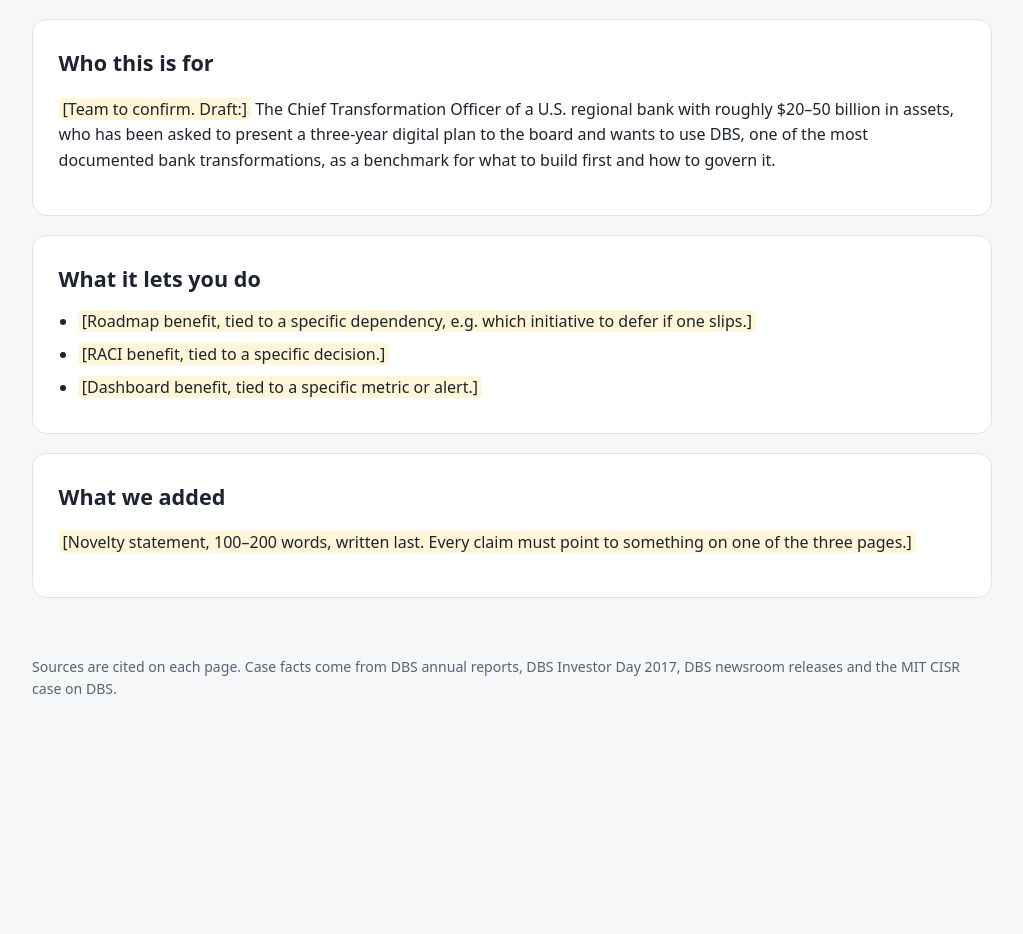
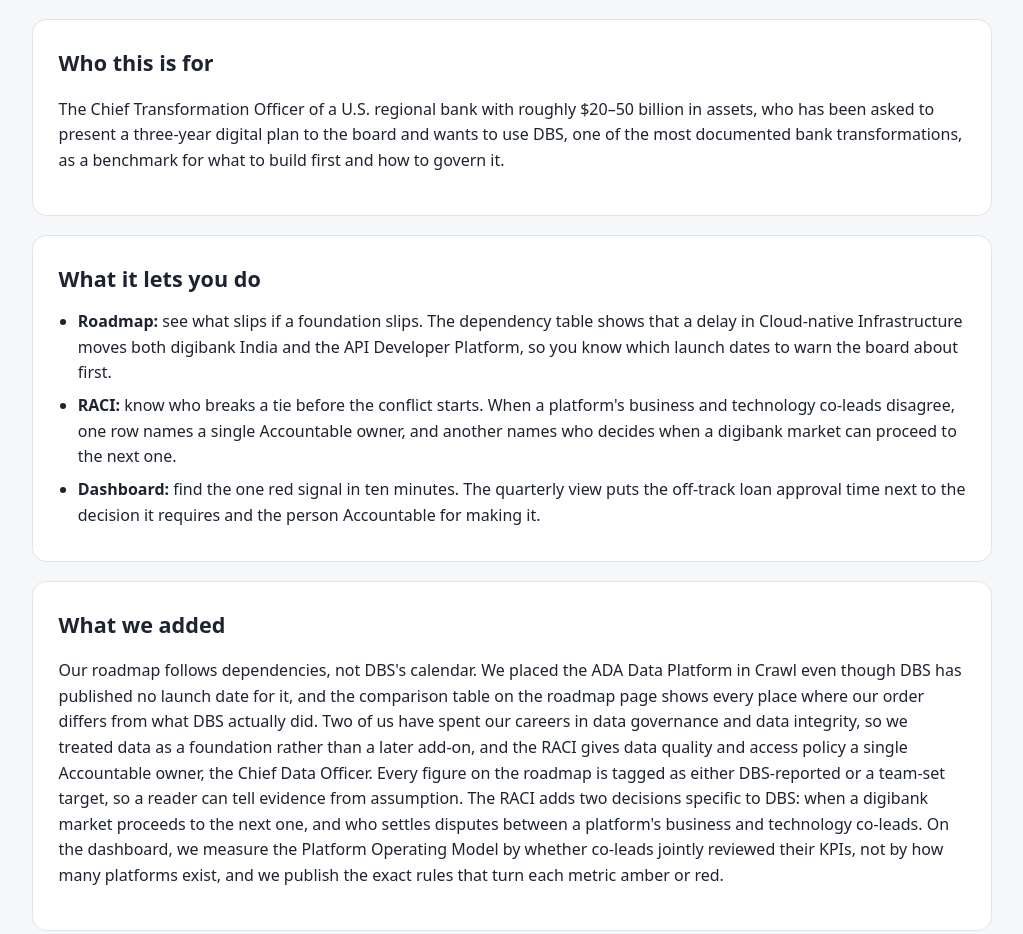
Before and after one commit to psarahb/dbs-transformation-roadmap, a plain HTML site: page index.html in a window 1280 px wide. Shown: the part 1113-2047 px from the top of the page, without its empty margins (128-1151 px from the left). Before the commit the page ends 1868 px from the top, so only its background shows below. Drawn offline with Linux system fonts and the light colour scheme.

Commit message:
Update index.html

```diff
--- a/index.html
+++ b/index.html
@@ -76,21 +76,21 @@ footer{color:var(--muted);font-size:.88rem;padding:1.5rem 0 2.5rem}
 
     <section aria-labelledby="audience-h">
       <h2 id="audience-h">Who this is for</h2>
-      <p><span class="todo">[Team to confirm. Draft:]</span> The Chief Transformation Officer of a U.S. regional bank with roughly $20–50 billion in assets, who has been asked to present a three-year digital plan to the board and wants to use DBS, one of the most documented bank transformations, as a benchmark for what to build first and how to govern it.</p>
+      <p>The Chief Transformation Officer of a U.S. regional bank with roughly $20–50 billion in assets, who has been asked to present a three-year digital plan to the board and wants to use DBS, one of the most documented bank transformations, as a benchmark for what to build first and how to govern it.</p>
     </section>
 
     <section aria-labelledby="benefits-h">
       <h2 id="benefits-h">What it lets you do</h2>
       <ul class="benefits">
-        <li><span class="todo">[Roadmap benefit, tied to a specific dependency, e.g. which initiative to defer if one slips.]</span></li>
-        <li><span class="todo">[RACI benefit, tied to a specific decision.]</span></li>
-        <li><span class="todo">[Dashboard benefit, tied to a specific metric or alert.]</span></li>
+        <li><strong>Roadmap:</strong> see what slips if a foundation slips. The dependency table shows that a delay in Cloud-native Infrastructure moves both digibank India and the API Developer Platform, so you know which launch dates to warn the board about first.</li>
+        <li><strong>RACI:</strong> know who breaks a tie before the conflict starts. When a platform's business and technology co-leads disagree, one row names a single Accountable owner, and another names who decides when a digibank market can proceed to the next one.</li>
+        <li><strong>Dashboard:</strong> find the one red signal in ten minutes. The quarterly view puts the off-track loan approval time next to the decision it requires and the person Accountable for making it.</li>
       </ul>
     </section>
 
     <section aria-labelledby="novelty-h">
       <h2 id="novelty-h">What we added</h2>
-      <p><span class="todo">[Novelty statement, 100–200 words, written last. Every claim must point to something on one of the three pages.]</span></p>
+      <p>Our roadmap follows dependencies, not DBS's calendar. We placed the ADA Data Platform in Crawl even though DBS has published no launch date for it, and the comparison table on the roadmap page shows every place where our order differs from what DBS actually did. Two of us have spent our careers in data governance and data integrity, so we treated data as a foundation rather than a later add-on, and the RACI gives data quality and access policy a single Accountable owner, the Chief Data Officer. Every figure on the roadmap is tagged as either DBS-reported or a team-set target, so a reader can tell evidence from assumption. The RACI adds two decisions specific to DBS: when a digibank market proceeds to the next one, and who settles disputes between a platform's business and technology co-leads. On the dashboard, we measure the Platform Operating Model by whether co-leads jointly reviewed their KPIs, not by how many platforms exist, and we publish the exact rules that turn each metric amber or red.</p>
     </section>
   </main>
 
```
